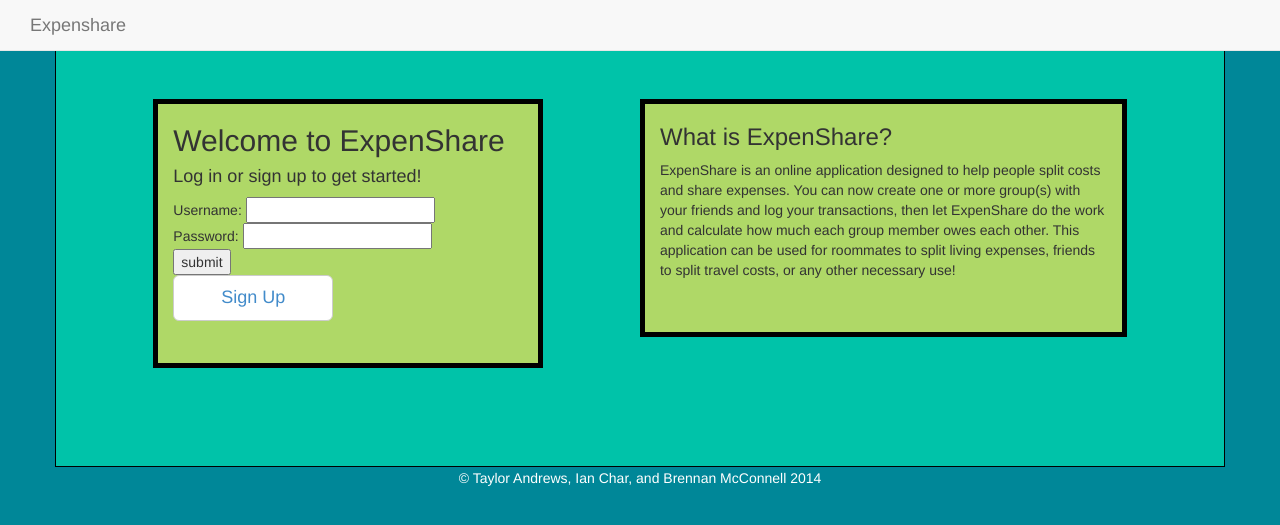
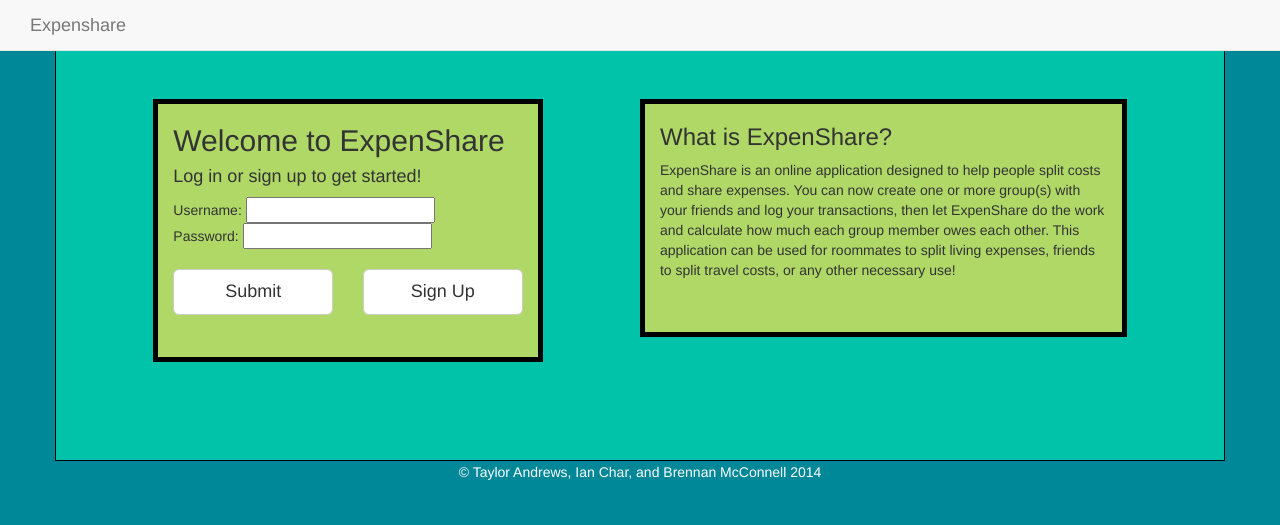
Before and after one commit to Brennan-M/ExpenShare, a Django app: page /share/ in a window 1280 px wide. Shown: the top 525 px of the page. Run offline with Django 3.2, Linux system fonts and the light colour scheme; some libraries are stand-ins or nearby versions.

Commit message:
Fixed login page buttons

```diff
--- a/Expenshare/templates/login.html
+++ b/Expenshare/templates/login.html
@@ -40,11 +40,19 @@
 								  <br>
 								  Password: <input type="text" name="password" value="" size="20em"/>
 								  <br>
-								  <input type="submit" value="submit"/>
+								  <br>
+								  <div class="row">
+								  <div class="col-md-6">
+								  	<button type="submit" value="submit" class="btn btn-default btn-lg btn-block">Submit</button>
+								  </div>
+
 								</form>
-								<div class="row">
+
 								  <div class="col-md-6">
-								  	<button type="button" class="btn btn-default btn-lg btn-block"><a href="/share/register/">Sign Up</a></button>
+								  <form><input type="button" class="btn btn-default btn-lg btn-block" value="Sign Up" onClick="window.location.href='/share/register/'"></form>
+
+
+
 								  </div>
 								</div>
 							</div>
```
